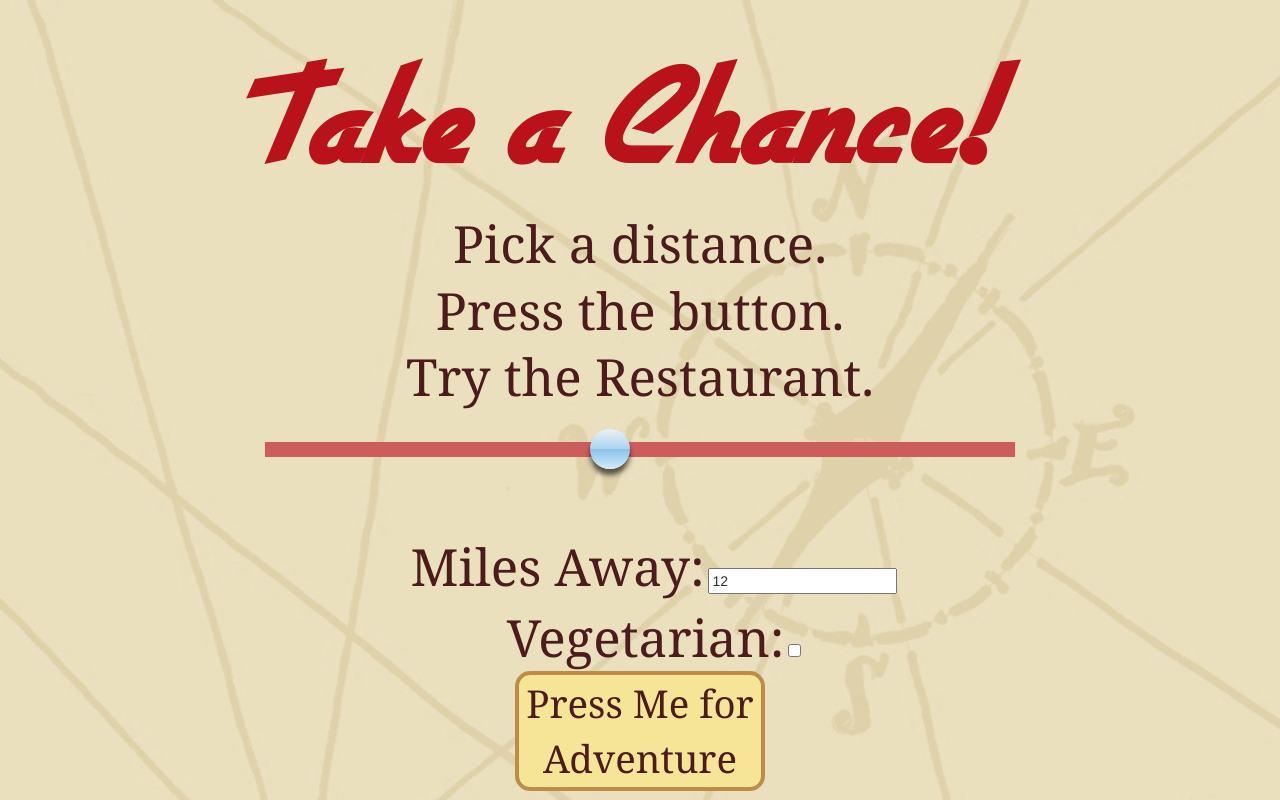
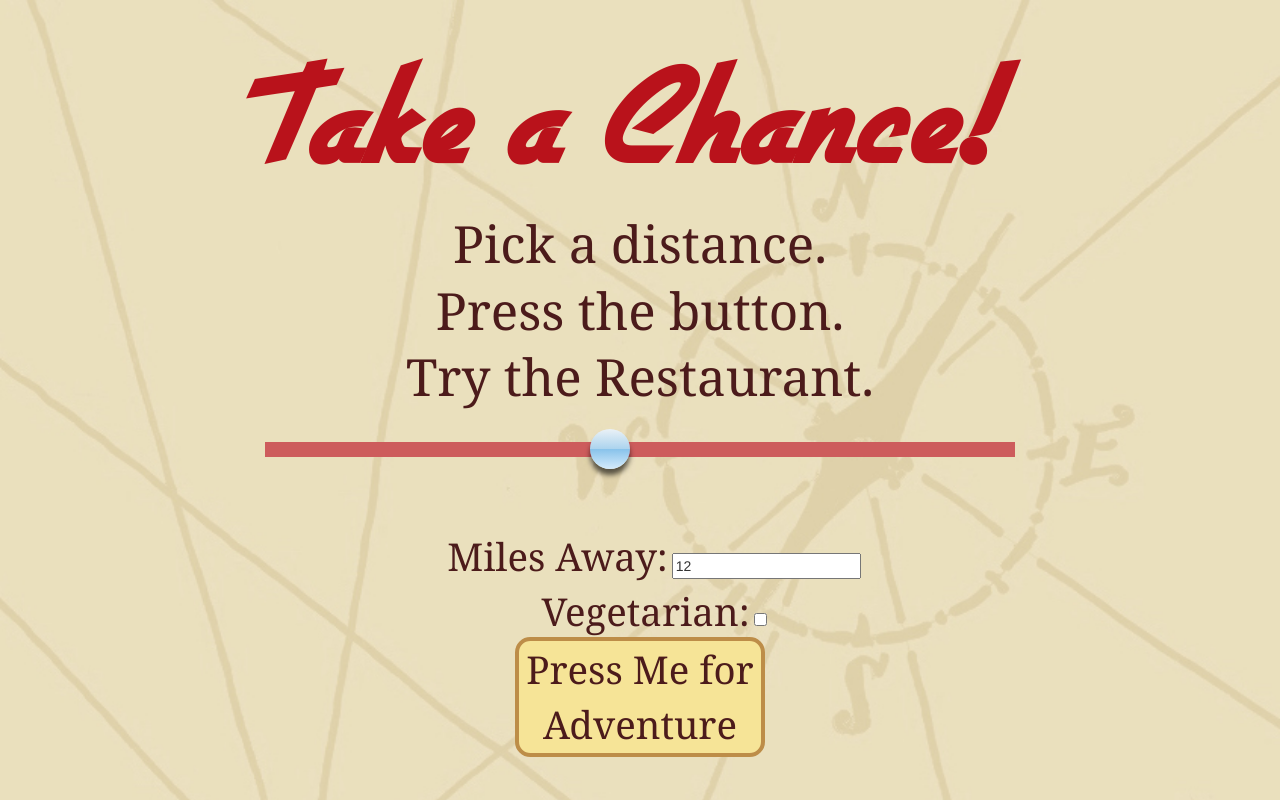
Before and after one commit to fungusamongus/Out2Eat, a website: page app/index.html in a window 1280 px wide. Drawn offline with nearby package versions, Linux system fonts and the light colour scheme; some packages are replaced by stand-ins of ours.

Commit message:
reducing some font sizes

```diff
--- a/app/Out2Eat/views/home.html
+++ b/app/Out2Eat/views/home.html
@@ -9,10 +9,10 @@
 		<input class="bar" type="range" id="rangeinput" name="rangeInput" min="1" max="25" step= "1" ng-model="home.rangeValue" onchange="rangevalue.value=value"/>
 		<span class="highlight"></span>
 		<output id="rangevalue" ng-model="home.rangeValue">{{home.rangeValue}}</output>
-		<label for="miles-away"><h4>Miles Away:</h4></label>
+		<label for="miles-away"><h5>Miles Away:</h5></label>
 		<input class="miles-away" type="text" name="amount" for="rangeInput" ng-model="home.rangeValue"/>
 		<div>
-		<label for="vegetarian-option"><h4>Vegetarian:</h4></label>
+		<label for="vegetarian-option"><h5>Vegetarian:</h5></label>
 		<input type="checkbox" class="vegetarian-option" ng-model="home.vegetarian">
 		</div>
 		<div class="restaurant animated flipInX" data-ng-repeat="food in home.randomRestaurant">
--- a/app/Out2Eat/views/home.less
+++ b/app/Out2Eat/views/home.less
@@ -73,9 +73,14 @@ h4{
 	text-align: center;
 	margin: .2em 0 0 0;
 	color: #4c1b1b;
-	//@media only screen and (max-width: 500px){
-		//font-size: 8vw;
-	//}
+}
+
+h5{
+	font-family: Georgia;
+	font-size: 3vw;
+	text-align: center;
+	margin: .2em 0 0 0;
+	color: #4c1b1b;
 }
 
 p{
```
Also changed, not shown: app/styles/main.css.
